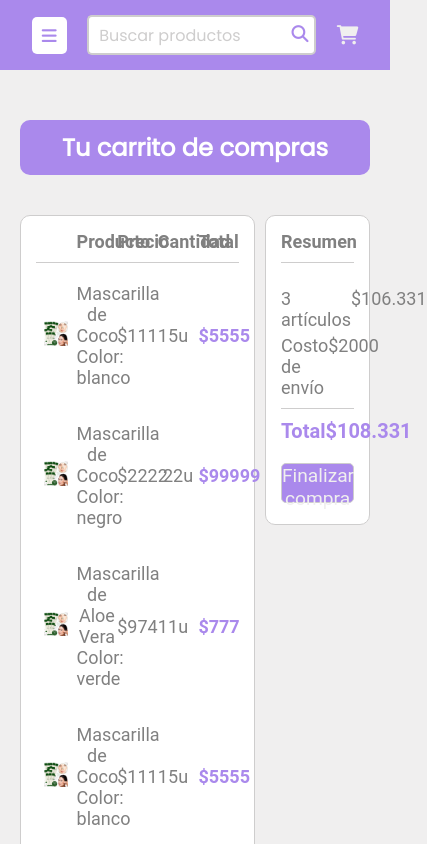
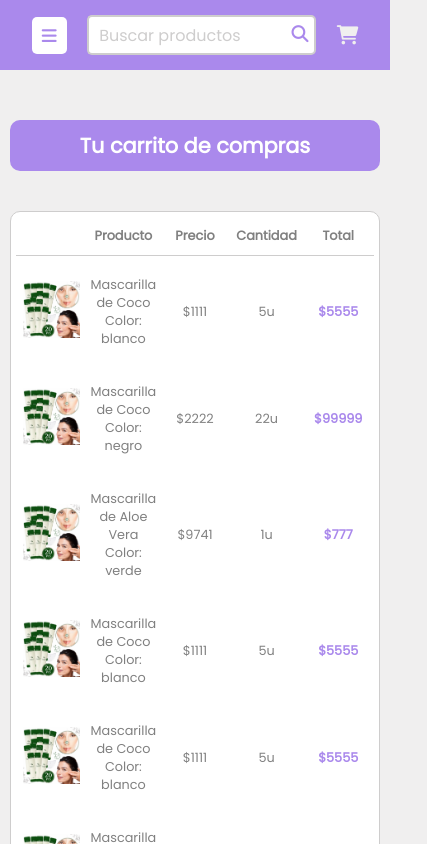
Before and after one commit to lorenzoSanchez97/ShowRoom, a React (Vite) app in the folder ShowRoom-FrontEnd/: page /cart in a window 390 px wide. Shown: the top 844 px of the page, 427 px wide, since content can reach past the window. Built offline with nearby package versions, Linux system fonts and the light colour scheme.

Commit message:
Responsive para todas las vistas

```diff
--- a/ShowRoom-FrontEnd/src/components/Cart/cart.css
+++ b/ShowRoom-FrontEnd/src/components/Cart/cart.css
@@ -2,11 +2,6 @@
     display: flex;
     flex-direction: row;
     gap: 10px;
-}
-
-.carrito-main-container * {
-    font-family: 'Roboto', sans-serif;
-    font-size: 18px;
 }
 
 .resumen {
@@ -33,6 +28,7 @@
 
 .resumen-info-container p {
     color: var(--color3);
+    font-size: 1rem;
 }
 
 .resumen h1 {
@@ -40,6 +36,7 @@
     padding-bottom: 10px;
     border-bottom: 1px solid var(--bordes);
     margin-bottom: 25px;
+    font-size: 1rem;
 }
 
 .total-final {
@@ -51,7 +48,7 @@
 
 .total-final p {
     font-weight: 600;
-    font-size: 20px;
+    font-size: 1.2rem;
 }
 
 .boton-compra {
@@ -61,7 +58,7 @@
     border: var(--bordes) solid 1px;
     background-color: var(--verde);
     color: var(--clarito);
-    font-size: 1.2rem;
+    font-size: 1rem;
     transition: 300ms all;
 }
 
@@ -69,3 +66,27 @@
     cursor: pointer;
     background-color: var(--color3);
 }
+
+@media (width < 1024px) {
+    .resumen p {
+        font-size: 0.9rem;
+    }
+}
+
+@media (width <= 768px) {
+    .carrito-main-container {
+       flex-direction: column;
+       align-items: center;
+    }
+
+    .resumen {
+        width: 100%;
+    }
+
+}
+
+@media (width < 500px) {
+    .resumen p {
+        font-size: 0.8rem;
+    }
+}
--- a/ShowRoom-FrontEnd/src/components/Footer/footer.css
+++ b/ShowRoom-FrontEnd/src/components/Footer/footer.css
@@ -27,8 +27,7 @@ footer i {
 }
 
 .made-by a {
-    font-family: 'Lora', serif;
     text-decoration: none;
     color: var(--clarito);
-    font-size: 22px;
+    font-size: 1rem;
 }
--- a/ShowRoom-FrontEnd/src/components/Header/header.css
+++ b/ShowRoom-FrontEnd/src/components/Header/header.css
@@ -277,15 +277,6 @@ ul.nav-bar-list {
         width: 90px;
     }
 
-    .sesion,
-    .carrito {
-        font-size: 0.9rem;
-    }
-
-    .nav-bar-category a {
-        font-size: 0.9rem;
-    }
-
     .user-session-buttons {
         display: none;
     }
--- a/ShowRoom-FrontEnd/src/components/Product/product.css
+++ b/ShowRoom-FrontEnd/src/components/Product/product.css
@@ -6,6 +6,7 @@
     padding: 15px;
     transition: all 300ms;
     border: var(--bordes) solid 1px;
+    height: fit-content;
 }
 
 .producto:hover {
@@ -36,3 +37,30 @@
     display: inline-block;
     font-size: 1.2rem;
 }
+
+@media (width < 875px) {
+    .nombre-producto,
+    .precio-producto,
+    .descuento-producto {
+        font-size: 1rem;
+    }
+}
+
+@media (width < 650px) {
+    .producto {
+        width: 32%;
+    }
+}
+
+@media (width < 500px) {
+    .producto {
+        width: 48%;
+    }
+}
+
+@media (width < 425px) {
+    .producto {
+        width: 100%;
+        max-width: none;
+    }
+}
--- a/ShowRoom-FrontEnd/src/components/ProductsList/productsList.css
+++ b/ShowRoom-FrontEnd/src/components/ProductsList/productsList.css
@@ -5,3 +5,10 @@
     flex-wrap: wrap;
     row-gap: 30px;
 }
+
+@media (width < 425px) {
+    .product-list-section {
+        justify-content: center;
+        row-gap: 20px;
+    }
+}
--- a/ShowRoom-FrontEnd/src/components/SectionTitle/sectionTitle.css
+++ b/ShowRoom-FrontEnd/src/components/SectionTitle/sectionTitle.css
@@ -11,6 +11,30 @@
 
 @media (width < 769px) {
     .section-title {
-        font-size: 1.5rem;
+        font-size: 1.4rem;
     }
 }
+
+@media (width < 769px) {
+    .section-title {
+        font-size: 1.4rem;
+    }
+}
+
+@media (width < 500px) {
+    .section-title {
+        font-size: 1.3rem;
+    }
+}
+
+@media (width < 376px) {
+    .section-title {
+        font-size: 1.2rem;
+    }
+}
+
+@media (width < 321px) {
+    .section-title {
+        font-size: 1.1rem;
+    }
+}
--- a/ShowRoom-FrontEnd/src/components/Tabla/tabla.css
+++ b/ShowRoom-FrontEnd/src/components/Tabla/tabla.css
@@ -4,7 +4,7 @@
     border-radius: 10px;
     border: 1px solid var(--bordes);
     height: fit-content;
-    width: 100%;
+    width: 75%;
 }
 
 table {
@@ -36,7 +36,7 @@ td {
 }
 
 td img {
-    max-width: 60%;
+    max-width: 80%;
 }
 
 tbody tr td {
@@ -47,3 +47,35 @@ tbody tr td {
     color: var(--verde);
     font-weight: 600;
 }
+
+@media (width < 1150px) {
+    .table-container {
+        width: 70%;
+    }
+}
+
+@media (width < 1024px) {
+    th,
+    td {
+        font-size: 0.9rem;
+    }
+}
+
+@media (width <= 768px) {
+    .table-container {
+       width: 100%;
+    }
+}
+
+@media (width < 500px) {
+    .table-container {
+        padding: 15px 5px 15px 5px;
+    }
+
+    th,
+    td {
+        font-size: 0.8rem;
+    }
+
+
+}
--- a/ShowRoom-FrontEnd/src/index.css
+++ b/ShowRoom-FrontEnd/src/index.css
@@ -35,7 +35,7 @@ main {
     z-index: -2;
     margin-top: 50px;
     margin-bottom: 50px;
-    padding: 0 20px 0 20px;
+    padding: 0 10px 0 10px;
 }
 
 i {
```
